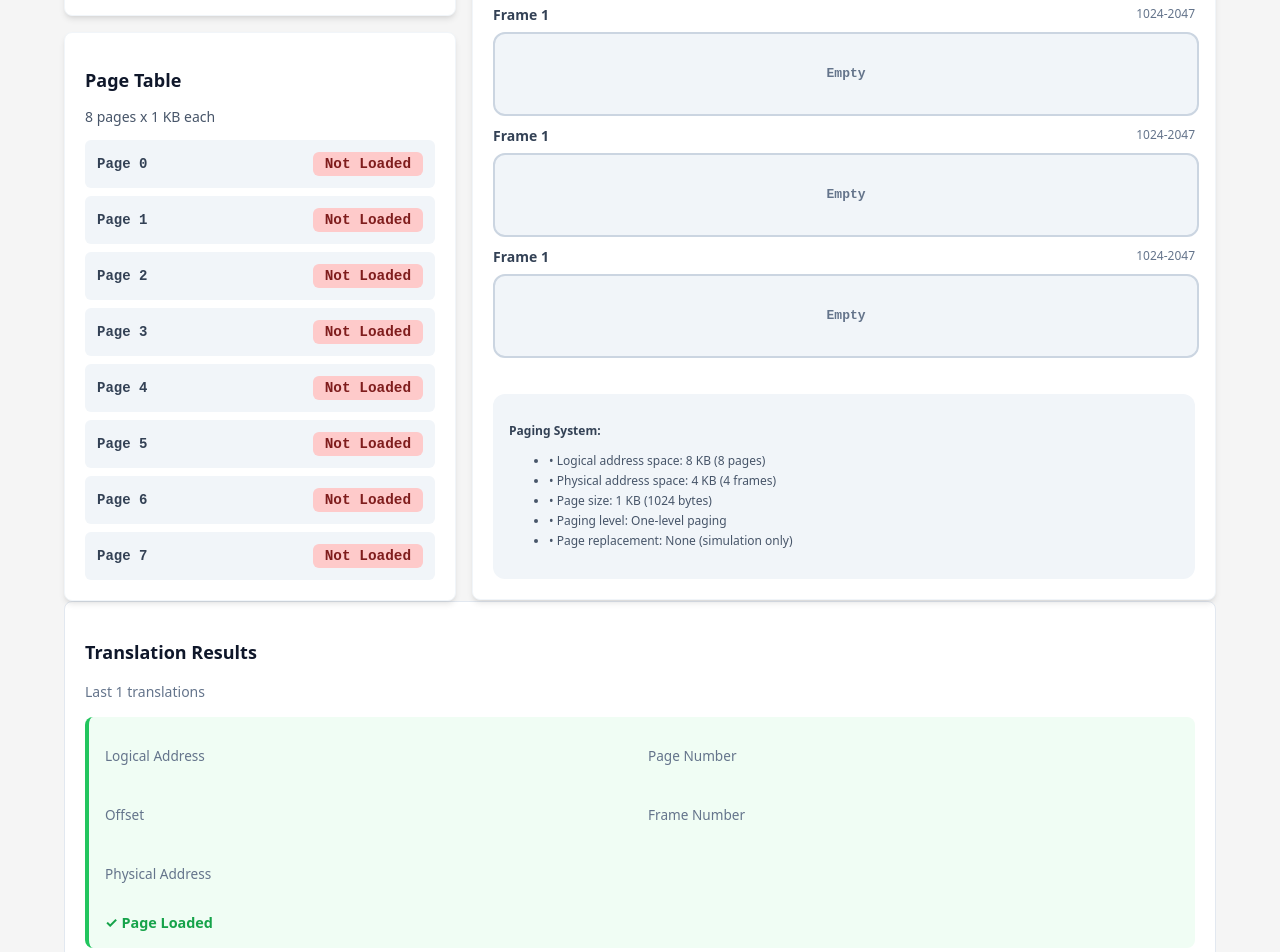
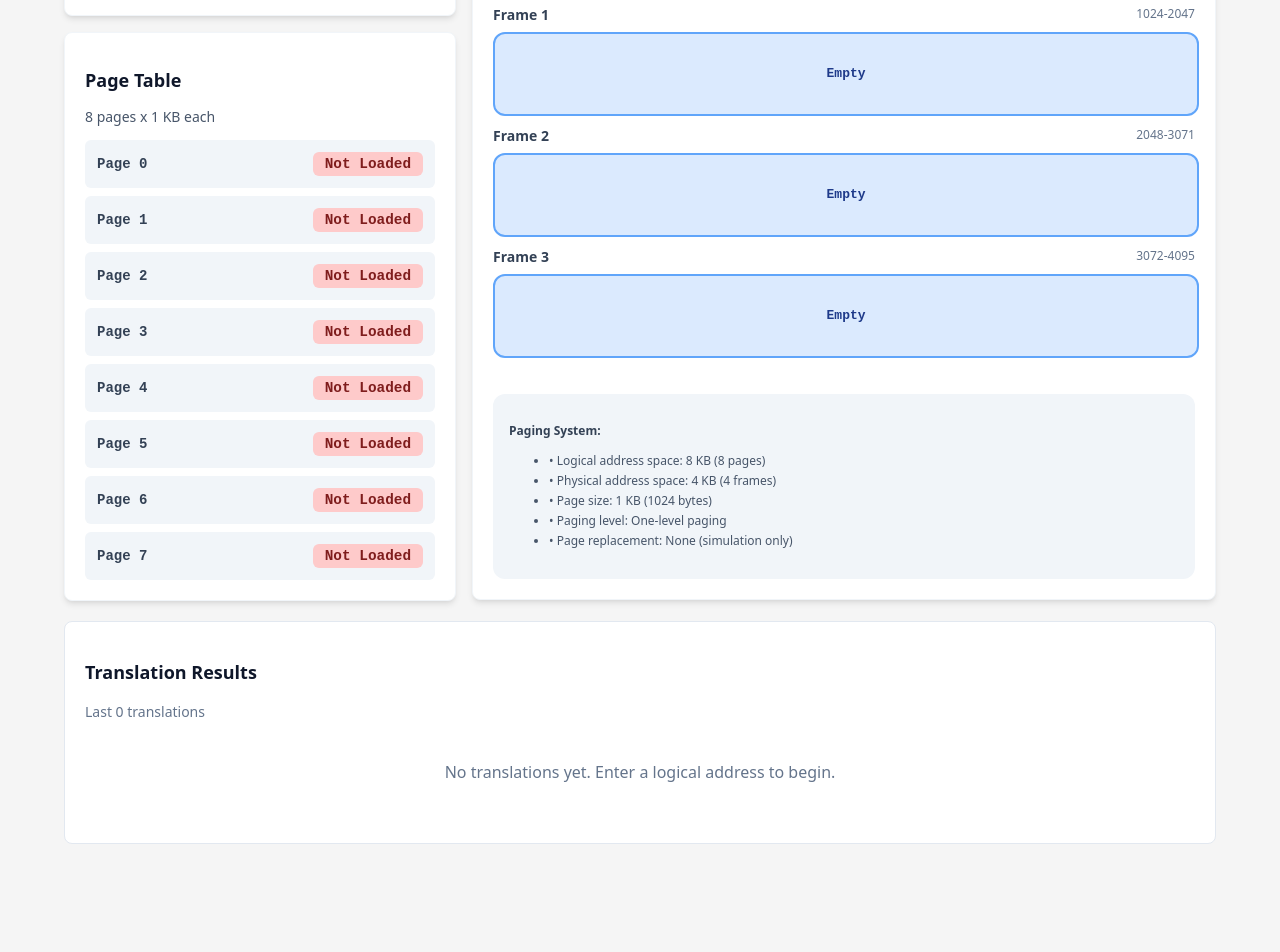
Before and after one commit to TharinduNilan/Memory-Simulation-, a React (Vite) app: page / in a window 1280 px wide. Shown: the part 640-1592 px from the top of the page. After the commit the page ends 1516 px from the top, so only its background shows below. Built offline with nearby package versions, Linux system fonts and the light colour scheme.

Commit message:
modified:   src/App.jsx 	modified:   src/components/Memory Simulation/MemorySimulation.jsx 	modified:   src/components/Result Section/ResultSection.jsx 	modified:   src/components/Result Section/ResultSection.scss

```diff
--- a/src/App.jsx
+++ b/src/App.jsx
@@ -29,8 +29,9 @@ function App() {
     if (!logicalAddress.trim()) return;
 
     const logAddr = Number.parseInt(logicalAddress, 10);
-    if (isNaN(logAddr) || logAddr < 0 || logAddr >= 8192) {
-      alert("Please enter a valid logical address (0-8192)");
+
+    if (isNaN(logAddr) || logAddr < 0 || logAddr >= 8191) {
+      alert("Please enter a valid logical address (0-8191)");
       return;
     }
 
@@ -88,7 +89,7 @@ function App() {
         <div className="card-container">
           <div className="card-header">
             <h2 className="card-title">Address Translation</h2>
-            <p className="card-description">Enter logical addresses (0-8192)</p>
+            <p className="card-description">Enter logical addresses (0-8191)</p>
           </div>
           <div className="card-content">
             <input
@@ -110,9 +111,9 @@ function App() {
         {/* body section */}
         <div className="body-section">
           <PageSection pageTable={pageTable} />
-          <MemorySimulation />
+          <MemorySimulation pageTable={pageTable}  />
         </div>
-        <ResultSection />
+        <ResultSection translations={translations}/>
       </div>
     </div>
   );
--- a/src/components/Memory Simulation/MemorySimulation.jsx
+++ b/src/components/Memory Simulation/MemorySimulation.jsx
@@ -1,6 +1,20 @@
 import "./MemorySimulation.scss";
 
-export default function MemorySimulation() {
+export default function MemorySimulation({ pageTable }) {
+  const totalFrames = 4;
+  const PAGE_SIZE = 1024;
+
+  // Create a reverse mapping of frame to page
+  const frameToPage = {};
+  for (let i = 0; i < totalFrames; i++) {
+    frameToPage[i] = null;
+  }
+  Object.entries(pageTable).forEach(([page, frame]) => {
+    if (frame !== null) {
+      frameToPage[frame] = Number.parseInt(page);
+    }
+  });
+
   return (
     <div className="visualization-section">
       <div class="physical-memory-card">
@@ -13,35 +27,22 @@ export default function MemorySimulation() {
           <div
             style={{ display: "flex", flexDirection: "column", gap: "10px" }}
           >
-            <div class="frame-block">
-              <div class="frame-meta">
-                <span class="frame-number">Frame 0</span>
-                <span class="frame-range">0-1023</span>
-              </div>
-              <div class="frame-box loaded">Page 0</div>
-            </div>
+            {Array.from({ length: totalFrames }).map((_, frameNum) => {
+              const pageNum = frameToPage[frameNum];
+              const isLoaded = pageNum !== null;
+              const startAddr = frameNum * PAGE_SIZE;
+              const endAddr = startAddr + PAGE_SIZE - 1;
 
-            <div class="frame-block">
-              <div class="frame-meta">
-                <span class="frame-number">Frame 1</span>
-                <span class="frame-range">1024-2047</span>
-              </div>
-              <div class="frame-box empty">Empty</div>
-            </div>
-            <div class="frame-block">
-              <div class="frame-meta">
-                <span class="frame-number">Frame 1</span>
-                <span class="frame-range">1024-2047</span>
-              </div>
-              <div class="frame-box empty">Empty</div>
-            </div>
-            <div class="frame-block">
-              <div class="frame-meta">
-                <span class="frame-number">Frame 1</span>
-                <span class="frame-range">1024-2047</span>
-              </div>
-              <div class="frame-box empty">Empty</div>
-            </div>
+              return (
+                <div class="frame-block">
+                  <div class="frame-meta">
+                    <span class="frame-number">Frame {frameNum}</span>
+                    <span class="frame-range">{startAddr}-{endAddr}</span>
+                  </div>
+                  <div class="frame-box loaded">{isLoaded ? `Page ${pageNum}` : "Empty"}</div>
+                </div>
+              );
+            })}
           </div>
 
           <div class="legend">
--- a/src/components/Result Section/ResultSection.jsx
+++ b/src/components/Result Section/ResultSection.jsx
@@ -1,20 +1,12 @@
 import "./ResultSection.scss";
 
-export default function ResultSection() {
-
-  const translations = [
-    {
-      id: 1,
-
-    }
-  ]
+export default function ResultSection({translations}) {
   return (
     <div className="card">
       <div className="card-header">
         <h3 className="card-title">Translation Results</h3>
         <p className="card-description">
-          {/* Last {translations.length} translations */}
-          Last 1 translations
+          Last {translations.length} translations
         </p>
       </div>
 
--- a/src/components/Result Section/ResultSection.scss
+++ b/src/components/Result Section/ResultSection.scss
@@ -3,6 +3,7 @@
   border-radius: 0.5rem;
   padding: 1.25rem;
   border: 1px solid #e2e8f0;
+  margin-top: 20px;
 
   .card-header {
     margin-bottom: 1rem;
@@ -51,8 +52,8 @@
 
   .translation-grid {
     display: grid;
-    grid-template-columns: repeat(2, 1fr);
-    gap: 0.75rem;
+    grid-template-columns: repeat(2, minmax(0, 1fr));
+    grid-gap: 10px;
     font-size: 0.875rem;
 
     .field {
```
